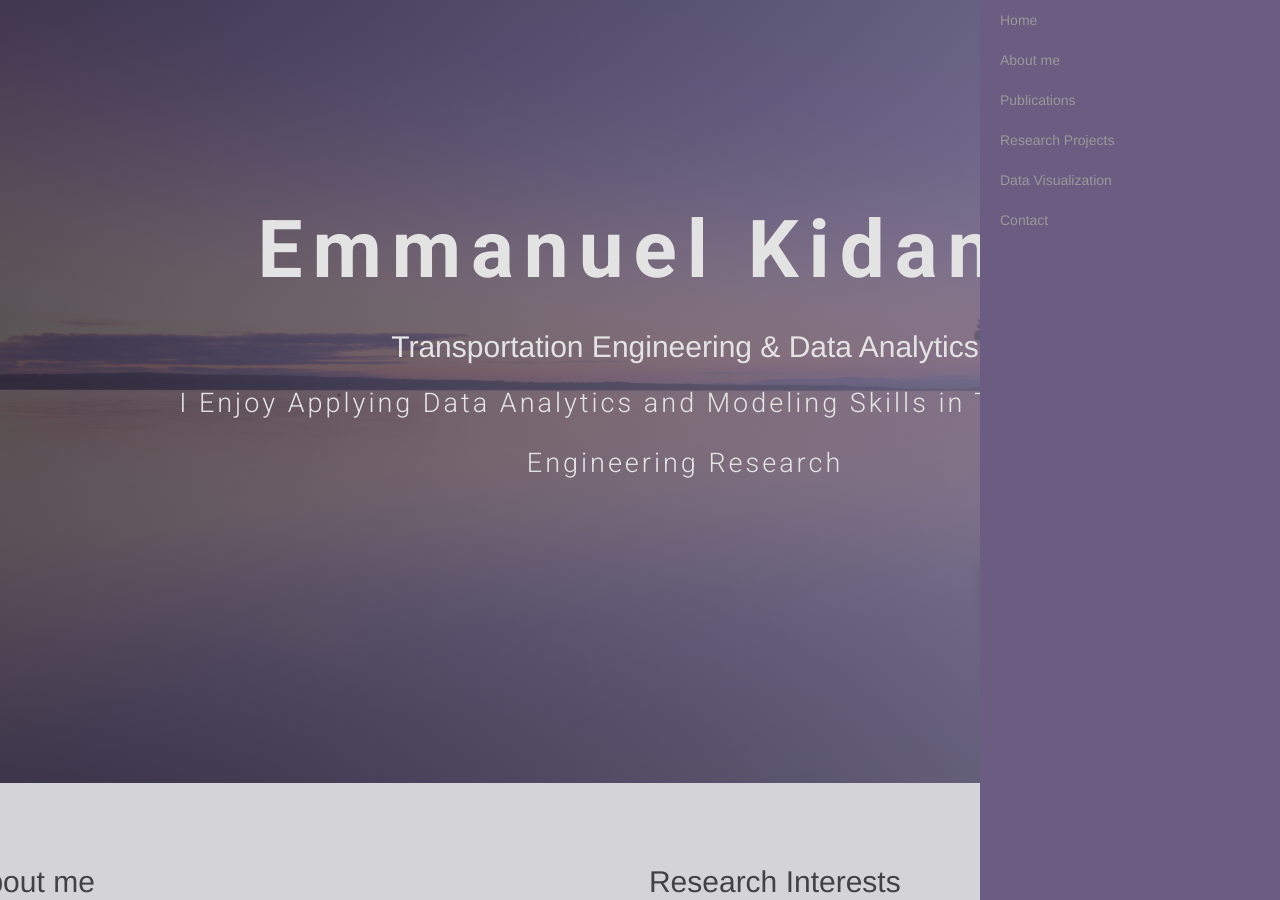
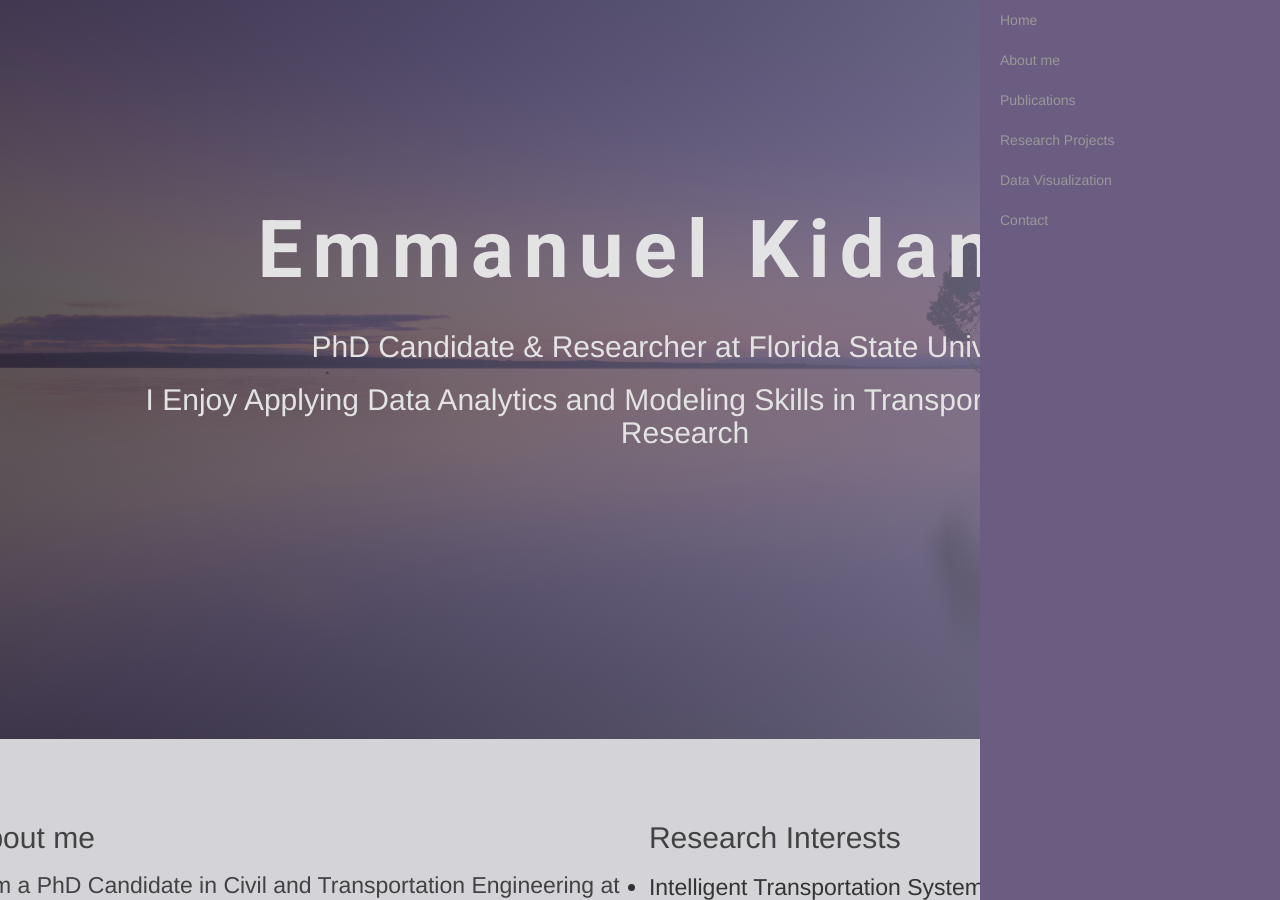
Before and after one commit to ekidando/Kidando, a Jekyll site: the page index.html, which Jekyll copies as it is, in a window 1280 px wide and 900 px high. Built offline with Jekyll 4.4.1, drawn with Linux system fonts in a browser that asks for light colours; some web fonts are replaced.

Commit message:
Update index.html

```diff
--- a/index.html
+++ b/index.html
@@ -40,8 +40,8 @@
         <div class="block">
 
           <h1 class="animated fadeInUp">Emmanuel Kidando </h1>
-          <h2 class="animated fadeInUp"> Transportation Engineering & Data Analytics</h2>
-          <p class="animated fadeInUp">I Enjoy Applying Data Analytics and Modeling Skills in Transportation Engineering Research</p>
+          <h2 class="animated fadeInUp"> PhD Candidate & Researcher at Florida State University</h2>
+          <h2 class="animated fadeInUp">I Enjoy Applying Data Analytics and Modeling Skills in Transportation Engineering Research</h2>
         </div>
       </div>
     </div>
```
